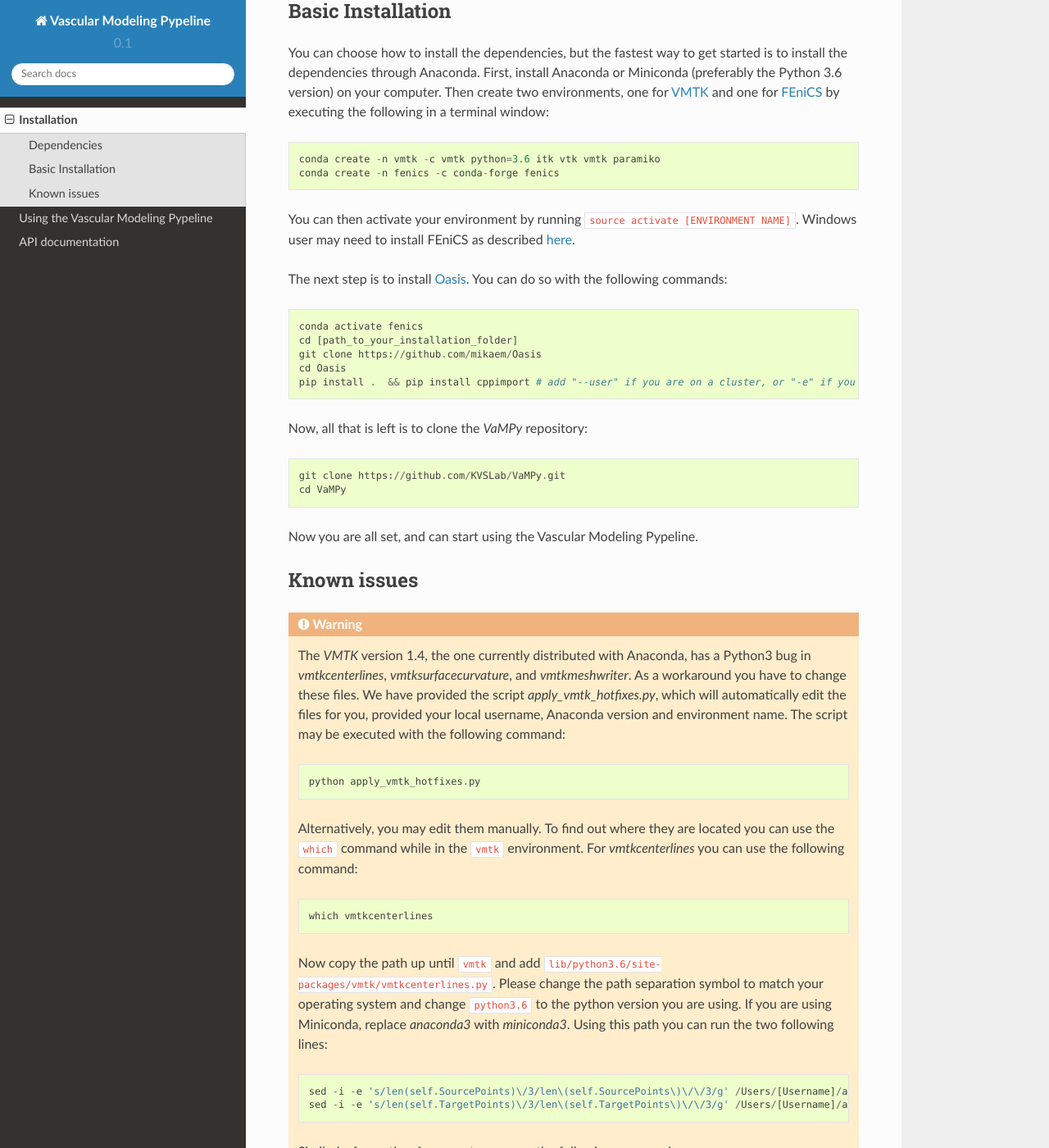
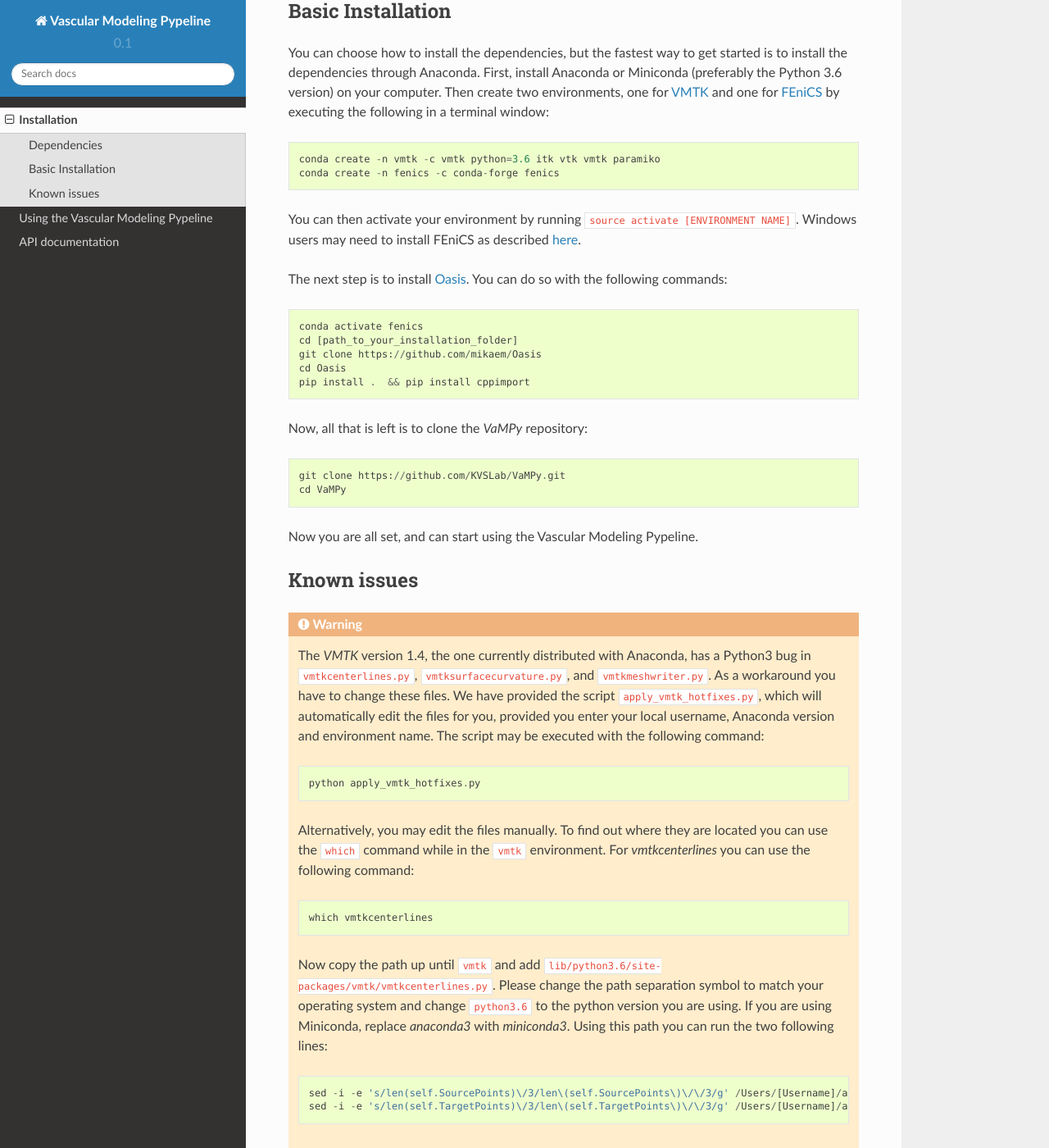
Before and after one commit to KVSlab/VaMPy, a Sphinx documentation site: the page built from docs/source/installation.rst, in a window 1280 px wide and 1400 px high, scrolled down 555 px. Shown: the whole window at 82% size. Built offline with Sphinx 7.4.7 and the Read the Docs theme 2.0.0, drawn with Linux system fonts in a browser that asks for light colours; some of the changed text lies outside the part shown.

Commit message:
Update install docs

```diff
--- a/docs/source/installation.rst
+++ b/docs/source/installation.rst
@@ -28,7 +28,7 @@
     conda create -n fenics -c conda-forge fenics
 
 You can then activate your environment by running ``source activate [ENVIRONMENT NAME]``.
-Windows user may need to install FEniCS as described `here <https://fenicsproject.org/download/>`_.
+Windows users may need to install FEniCS as described `here <https://fenicsproject.org/download/>`_.
 
 The next step is to install `Oasis <https://github.com/mikaem/Oasis>`_.
 You can do so with the following commands::
@@ -37,7 +37,7 @@
     cd [path_to_your_installation_folder]
     git clone https://github.com/mikaem/Oasis
     cd Oasis
-    pip install .  && pip install cppimport # add "--user" if you are on a cluster, or "-e" if you are changing the Oasis source code
+    pip install .  && pip install cppimport
 
 Now, all that is left is to clone the `VaMPy` repository::
 
@@ -49,11 +49,11 @@
 Known issues
 ============
 
-.. WARNING:: The `VMTK` version 1.4, the one currently distributed with Anaconda, has a Python3 bug in `vmtkcenterlines`, `vmtksurfacecurvature`, and `vmtkmeshwriter`. As a workaround you have to change these files. We have provided the script `apply_vmtk_hotfixes.py`, which will automatically edit the files for you, provided your local username, Anaconda version and environment name. The script may be executed with the following command::
+.. WARNING:: The `VMTK` version 1.4, the one currently distributed with Anaconda, has a Python3 bug in ``vmtkcenterlines.py``, ``vmtksurfacecurvature.py``, and ``vmtkmeshwriter.py``. As a workaround you have to change these files. We have provided the script ``apply_vmtk_hotfixes.py``, which will automatically edit the files for you, provided you enter your local username, Anaconda version and environment name. The script may be executed with the following command::
 
     python apply_vmtk_hotfixes.py
 
-  Alternatively, you may edit them manually. To find out where they are located you can use the ``which`` command  while in the ``vmtk`` environment. For `vmtkcenterlines` you can use the following command::
+  Alternatively, you may edit the files manually. To find out where they are located you can use the ``which`` command  while in the ``vmtk`` environment. For `vmtkcenterlines` you can use the following command::
 
     which vmtkcenterlines
 
@@ -70,7 +70,7 @@
 
   Finally, to fix the issue in `vmtkmeshwriter.py`, run the following command::
 
-    sed -i -e "s/file = open(self.OutputFileName, 'r')/file = open\(self\.OutputFileName, \'rb\'\)/g" /Users/[Username]/anaconda3/envs/vmtk/lib/python3.6/site-packages/vmtk/vmtkmeshwriter.py
+    sed -i -e -r "s/file = open\(self\.OutputFileName, ?\'r\'\)/file = open\(self\.OutputFileName, \'rb\'\)/g" /Users/[Username]/anaconda3/envs/vmtk/lib/python3.6/site-packages/vmtk/vmtkmeshwriter.py
 
   Please note that these changes are fixed in the development version of `VMTK`, but a new version has not been released in a while.
 
```
Also changed, not shown: other parts of docs/source/installation.rst (+1 -1 lines).
